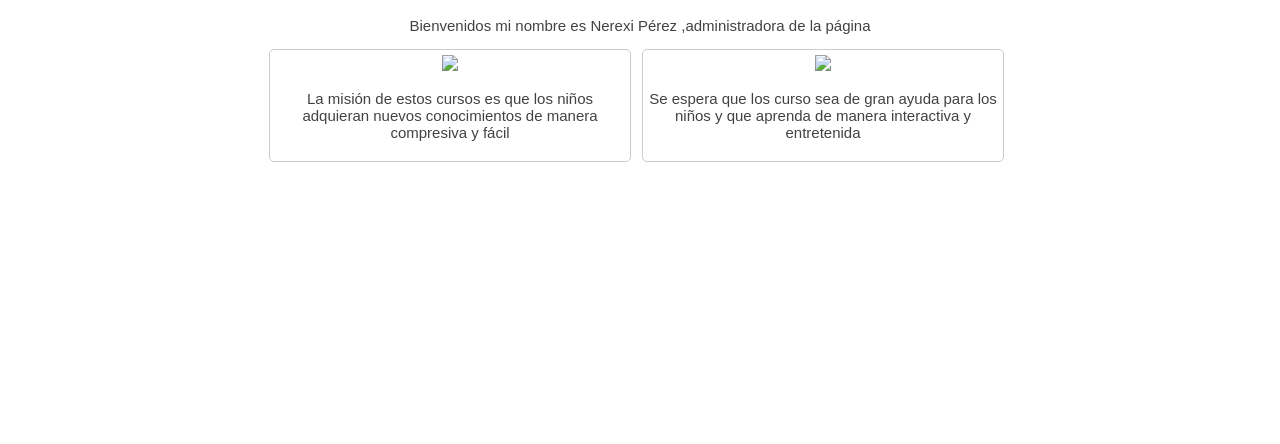
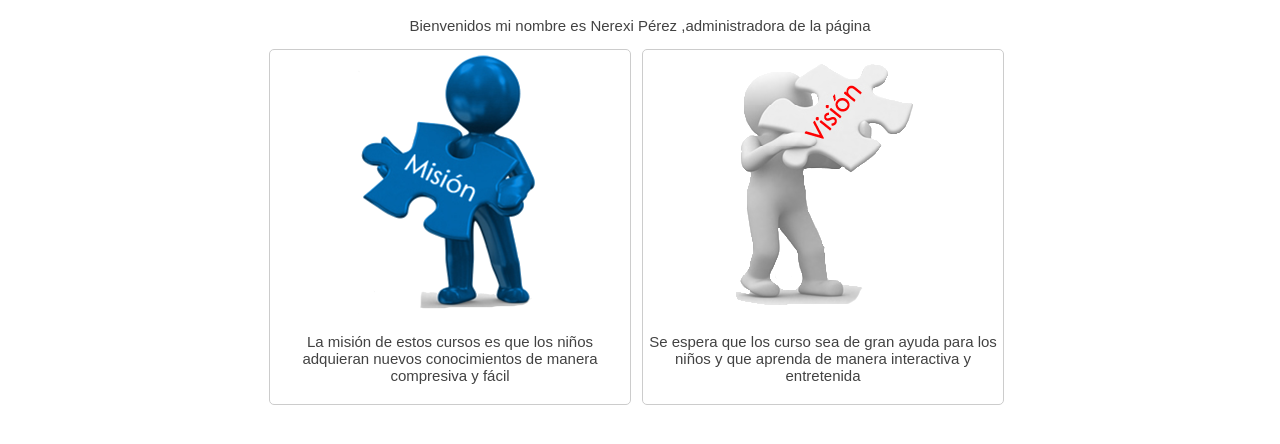
Before and after one commit to Nerexi/curso-gratuitos, a plain HTML site: page nosotro.html in a window 1280 px wide. Shown: the part 150-594 px from the top of the page. Drawn offline with Linux system fonts and the light colour scheme.

Commit message:
Update nosotro.html

```diff
--- a/nosotro.html
+++ b/nosotro.html
@@ -38,7 +38,7 @@
 
 			<div id="filosofia">
 				<div id="mision">
-					<img src="imagen/mision.png" >
+					<img src="./mision.png" >
 					<br>
 					<p class="descripcion-pagina">
 						La misión de estos cursos es que los niños adquieran nuevos conocimientos de manera compresiva y fácil
@@ -46,7 +46,7 @@
 				</div>
 
 				<div id="vision">
-					<img src="imagen/Vision.png" >
+					<img src="./vision.png" >
 					<br>
 					<p class="descripcion-pagina">
 					    Se espera que los curso sea de gran ayuda para los niños y que aprenda de manera interactiva y entretenida
@@ -55,7 +55,7 @@
 				</div>
 
 
-		     </div>
+		        </div>
 		</div>
 	</div>
 
```
